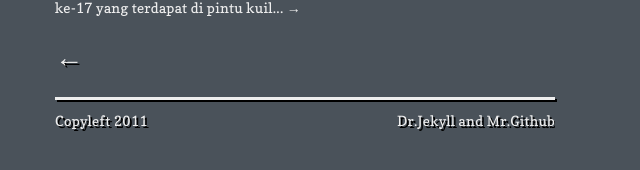
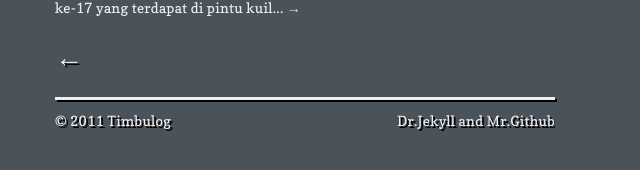
Before and after one commit to timbul/timbul.github.com, a Jekyll site: the page built from index.html, in a window 1280 px wide. Shown: the part 568-738 px from the top of the page, without its empty margins (0-640 px from the left). Built offline with Jekyll 4.4.1, drawn with Linux system fonts in a browser that asks for light colours; Markdown is read by kramdown in place of the engine named in the settings; the list of posts is cut into pages by our own code.

Commit message:
edit css

```diff
--- a/404.html
+++ b/404.html
@@ -38,7 +38,7 @@
 <footer>
 <div class="garis"></div>
 <div class="row">
-<div class="column grid_3">Copyleft 2011</div>
+<div class="column grid_3">&copy; 2011 {{ site.name }}</div>
 <div class="column grid_7 right"><a href="http://jekyllrb.com/">Dr.Jekyll</a> and <a href="https://github.com/timbul/timbul.github.com">Mr.Github</a></div>
 </div>
 </footer>
--- a/_layouts/default.html
+++ b/_layouts/default.html
@@ -33,7 +33,7 @@
 <footer>
 <div class="garis"></div>
 <div class="row">
-<div class="column grid_3">Copyleft 2011</div>
+<div class="column grid_3">&copy; 2011 {{ site.name }} </div>
 <div class="column grid_7 right"><a href="http://jekyllrb.com/">Dr.Jekyll</a> and <a href="https://github.com/timbul/timbul.github.com">Mr.Github</a></div>
 </div>
 </footer>
```
